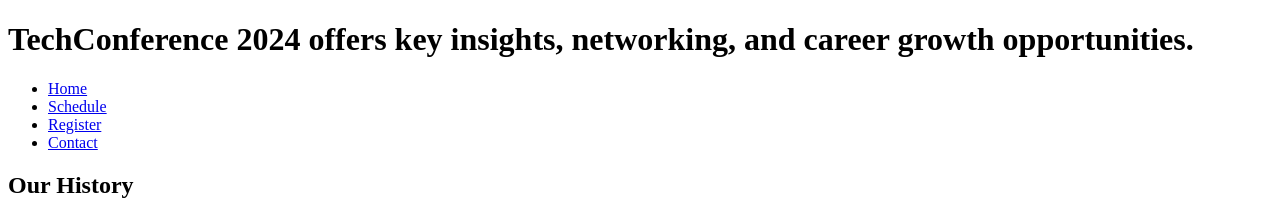
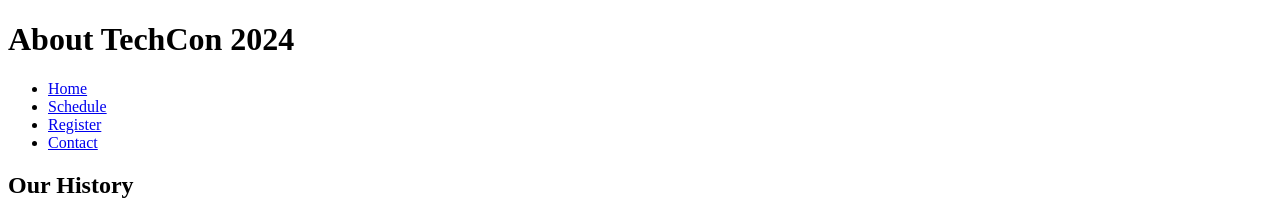
Before and after one commit to timi2003/TechCon_HTML, a plain HTML site: page techcon_website/about.html in a window 1280 px wide. Shown: the top 216 px of the page. Drawn offline with Linux system fonts and the light colour scheme.

Commit message:
updated about.html

```diff
--- a/techcon_website/about.html
+++ b/techcon_website/about.html
@@ -7,7 +7,7 @@
     </head>
     <body>
         <header>
-            <h1>TechConference 2024 offers key insights, networking, and career growth opportunities.</h1>
+            <h1>About TechCon 2024</h1>
             <nav>
                 <ul>
                     <li><a href="index.html">Home</a></li>
```
